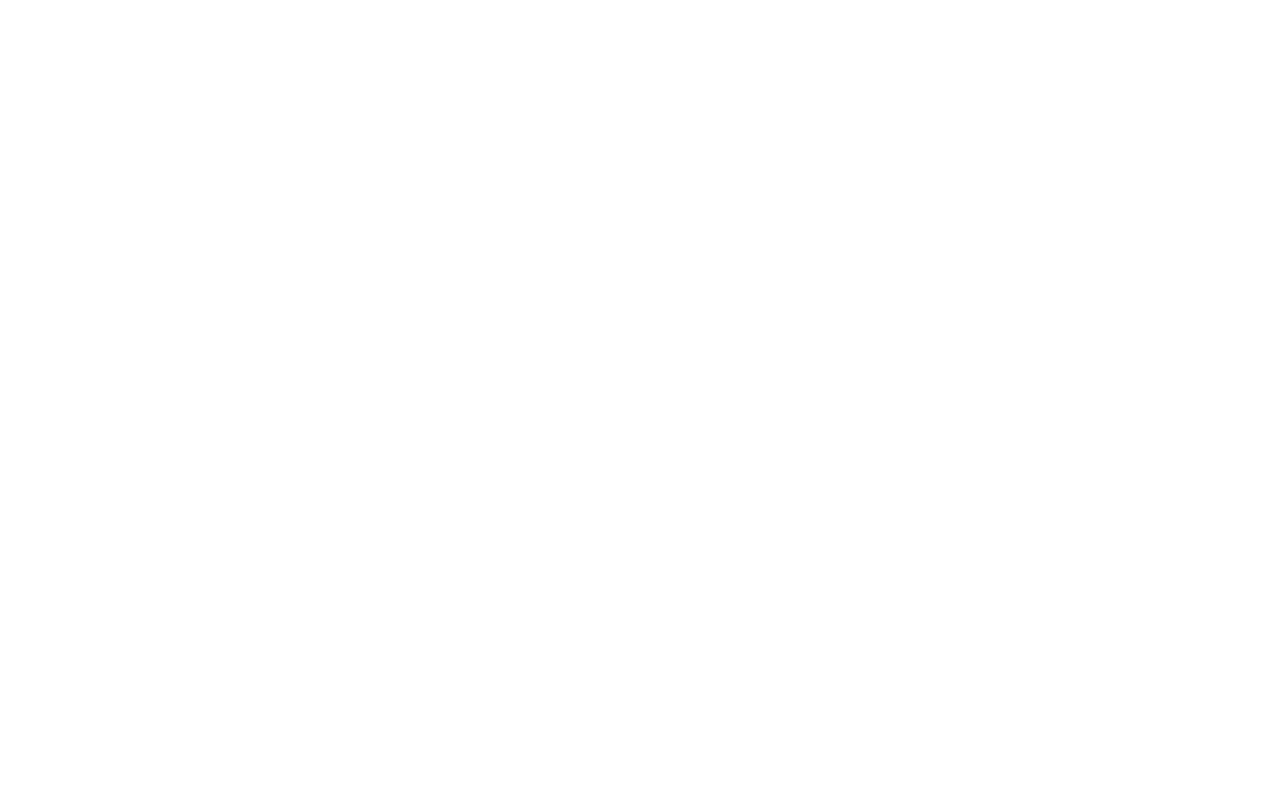
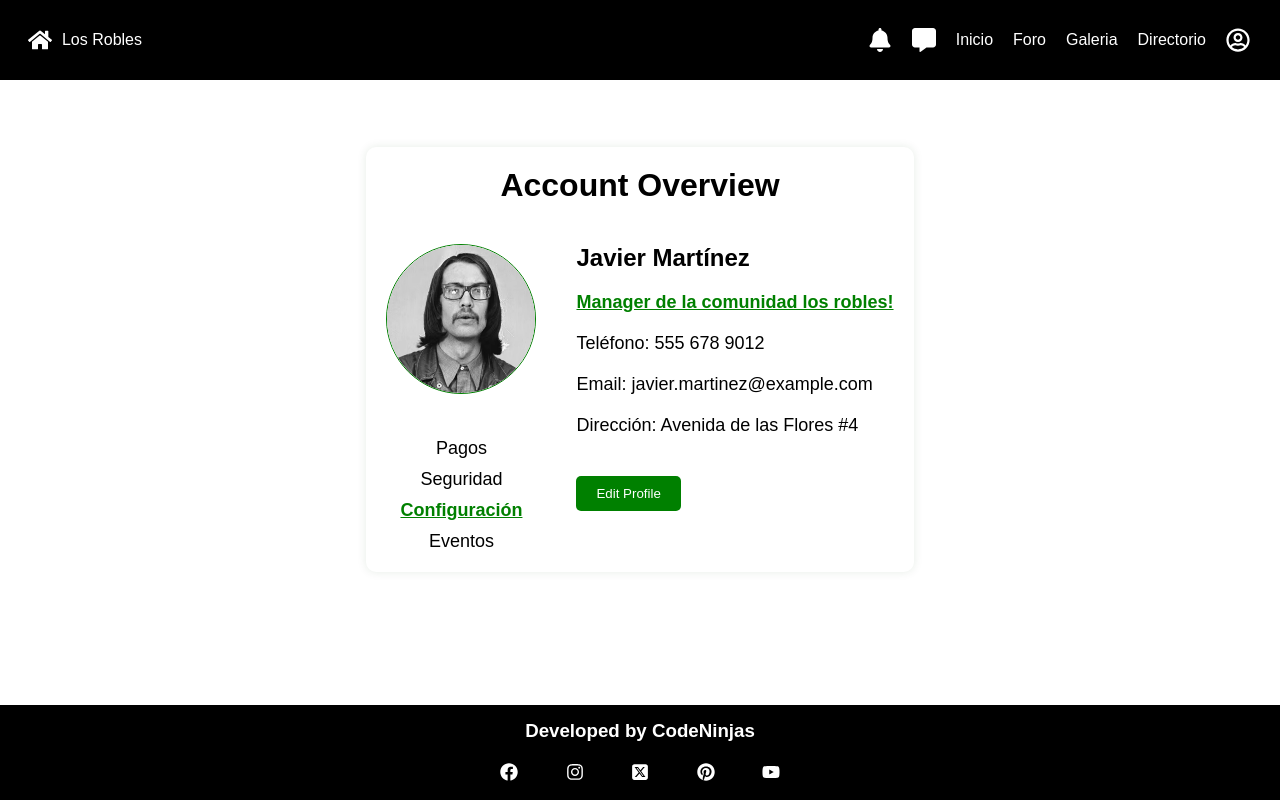
Before and after one commit to Diana2x/VecinoConecta, a React (Vite) app: page /perfil in a window 1280 px wide. Before the commit this address had no page. Built offline with nearby package versions, Linux system fonts and the light colour scheme.

Commit message:
Added profile page, modified various css issues, added a new scroll bar

```diff
--- a/src/App.css
+++ b/src/App.css
@@ -0,0 +1,30 @@
+.content{
+  width: 100vw;
+}
+body {
+  --sb-track-color: #232E33;
+  --sb-thumb-color: #0D6E3B;
+  --sb-size: 10px;
+}
+
+body::-webkit-scrollbar {
+  width: var(--sb-size)
+}
+
+body::-webkit-scrollbar-track {
+  background: var(--sb-track-color);
+  border-radius: 5px;
+}
+
+body::-webkit-scrollbar-thumb {
+  background: var(--sb-thumb-color);
+  border-radius: 5px;
+
+}
+
+@supports not selector(::-webkit-scrollbar) {
+  body {
+    scrollbar-color: var(--sb-thumb-color)
+                     var(--sb-track-color);
+  }
+}
--- a/src/App.jsx
+++ b/src/App.jsx
@@ -4,6 +4,7 @@
 import Foro from './components/Foro/Foro';
 import Galeria from './components/Galeria/Galeria';
 import Directorio from './components/Directorio/Directorio';
+import Perfil from './components/Perfil/Perfil';
 
 import './App.css';
 import { BrowserRouter as Router, Routes, Route } from 'react-router-dom';
@@ -18,6 +19,7 @@
           <Route path="/foro" element={<Foro />} />
           <Route path="/galeria" element={<Galeria />} />
           <Route path="/directorio" element={<Directorio />} />
+          <Route path="/perfil" element={<Perfil />} />
         </Routes>
       </div>
     </Router>
--- a/src/components/Dashboard/Dashboard.css
+++ b/src/components/Dashboard/Dashboard.css
@@ -11,12 +11,10 @@
 
 .dash {
     width: 100vw;
-    margin-top: 10vh;
     display: flex;
     flex-direction: column;
     align-items: center;
     background-color: var(--white);
-
 }
 
 .img-comunidad{
--- a/src/components/Directorio/Directorio.css
+++ b/src/components/Directorio/Directorio.css
@@ -11,7 +11,6 @@
 
 .directorio {
     width: 100vw;
-    margin-top: 10vh;
     display: flex;
     flex-direction: column;
     align-items: center;
--- a/src/components/Footer/Footer.css
+++ b/src/components/Footer/Footer.css
@@ -14,12 +14,15 @@
   display: flex;
   justify-content: center;
   align-items: center;
+  margin-top: auto;
+  padding: 15px;
 }
 .container{
   display: flex;
   justify-content: center;
   flex-direction: column;
   align-items: center;
+  gap: 5px;
 }
 .container h3{
   margin-bottom: 1rem;
--- a/src/components/Navbar/Navbar.css
+++ b/src/components/Navbar/Navbar.css
@@ -8,7 +8,7 @@
 }
 
 .navbar {
-  position: fixed;
+  position: sticky;
   top: 0;
   background-color: var(--black);
   padding: 20px 20px;
--- a/src/components/Navbar/Navbar.jsx
+++ b/src/components/Navbar/Navbar.jsx
@@ -1,9 +1,8 @@
 import React, { useState } from 'react';
 import './Navbar.css';
-import { FaHome, FaUserCheck, FaBell, FaWindowClose } from "react-icons/fa";
+import { FaHome, FaRegUserCircle, FaBell, FaWindowClose } from "react-icons/fa";
 import { FaMessage } from "react-icons/fa6";
 import { CiMenuBurger } from "react-icons/ci";
-import { AiOutlineMenu } from "react-icons/ai";
 
 const Navbar = () => {
     const [menuOpen, setMenuOpen] = useState(false);
@@ -27,7 +26,10 @@
             )}
             <ul className={`navbar-nav ${menuOpen ? 'active' : ''}`}>
                 <li className="nav-item">
-                    <a href="/perfil" className="nav-link bell"> <FaBell className="nav-icon" /> </a>
+                    <a href="/" className="nav-link bell"> <FaBell className="nav-icon" /> </a>
+                </li>
+                <li className="nav-item">
+                    <a href="/" className="nav-link"> <FaMessage className="nav-icon" /> </a>
                 </li>
                 <li className="nav-item">
                     <a href="/home" className="nav-link">Inicio</a>
@@ -42,10 +44,7 @@
                     <a href="/directorio" className="nav-link">Directorio</a>
                 </li>
                 <li className="nav-item">
-                    <a href="/perfil" className="nav-link"> <FaMessage className="nav-icon" /> </a>
-                </li>
-                <li className="nav-item">
-                    <a href="/perfil" className="nav-link"> <FaUserCheck className="nav-icon" /> </a>
+                    <a href="/perfil" className="nav-link"> <FaRegUserCircle className="nav-icon" /> </a>
                 </li>
             </ul>
         </nav>
--- /dev/null
+++ b/src/components/Perfil/Perfil.css
@@ -0,0 +1,78 @@
+.perfil {
+  width: 100vw;
+  height: 100vh;
+  display: flex;
+  flex-direction: column;
+  align-items: center;
+}
+
+.perfil-container {
+  margin: auto;
+  padding: 20px;
+  box-sizing: border-box;
+  display: flex;
+  flex-direction: column;
+  justify-content: center;
+  align-items: center;
+  overflow: hidden;
+  background-color: #fff;
+  border-radius: 10px;
+  box-shadow: 0 0 10px rgba(1, 65, 17, 0.1);
+  gap: 40px
+}
+.perfil-info{
+  display: flex;
+  flex-direction: row;
+  gap: 20px;
+
+}
+
+.avatar {
+  width: 150px;
+  height: 150px;
+  border-radius: 50%;
+  object-fit: cover;
+  border: 1px green solid;
+}
+
+.options {
+  display: flex;
+  flex-direction: column;
+  gap: 10px;
+  text-align: center;
+  font-size: 18px;
+
+}
+.selected{
+  text-decoration: underline;
+  color: green;
+  font-weight: bold;
+}
+
+.user-info {
+  display: flex;
+  flex-direction: column;
+  align-items: flex-start;
+  margin-left: 20px;
+  gap: 20px;
+}
+.user-info p{
+  font-size: 18px;
+}
+.button-container {
+  margin-top: 20px;
+}
+
+.button-container button {
+  background-color: green;
+  color: #fff;
+  border: none;
+  padding: 10px 20px;
+  border-radius: 5px;
+  cursor: pointer;
+  transition: background-color 0.3s ease;
+}
+
+.button-container button:hover {
+  background-color: limegreen;
+}
--- /dev/null
+++ b/src/components/Perfil/Perfil.jsx
@@ -0,0 +1,45 @@
+import React, { Component } from 'react'
+import Navbar from '../Navbar/Navbar'
+import Footer from '../Footer/Footer'
+import './Perfil.css';
+
+export class Perfil extends Component {
+  render() {
+    return (
+      <div className='perfil'>
+        <Navbar />
+        <div className='perfil-container'>
+          <div className='perfil-header'>
+            <h1>Account Overview</h1>
+          </div>
+          <div className='perfil-content'>
+            <div className='perfil-info'>
+              <div className='avatar-container'>
+                <img src="../assets/javier.jpg" alt="Javier Martínez" className='avatar' />
+                <div className='options'>
+                  <p>Pagos</p>
+                  <p>Seguridad</p>
+                  <p className='selected'>Configuración</p>
+                  <p>Eventos</p>
+                </div>
+              </div>
+              <div className='user-info'>
+                <h2>Javier Martínez</h2>
+                <p className='selected'>Manager de la comunidad los robles!</p>
+                <p>Teléfono: 555 678 9012</p>
+                <p>Email: javier.martinez@example.com</p>
+                <p>Dirección: Avenida de las Flores #4</p>
+                <div className='button-container'>
+                  <button>Edit Profile</button>
+                </div>
+              </div>
+            </div>
+          </div>
+        </div>
+        <Footer/>
+      </div>
+    );
+  }
+}
+
+export default Perfil
```
